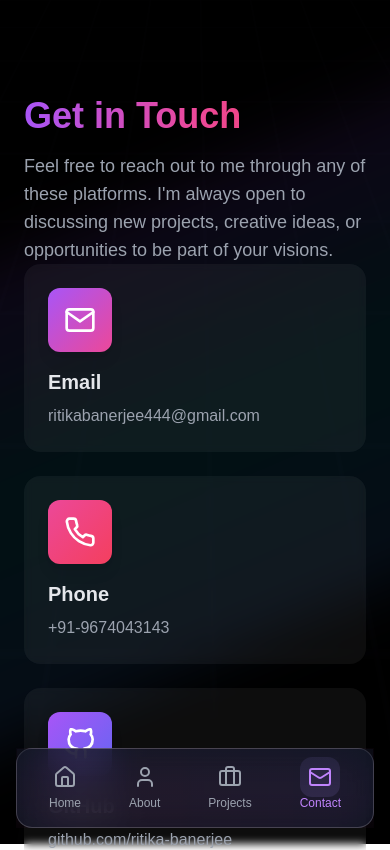
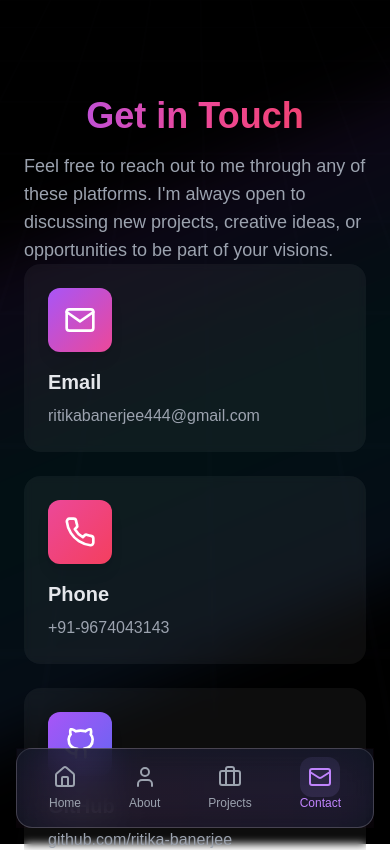
Before and after one commit to Soumyadipmaity1/portfolio-template, a Next.js app: page /contact in a window 390 px wide. Shown: the top 850 px of the page. Built offline with nearby package versions, Linux system fonts and the light colour scheme.

Commit message:
Update Contact page layout: Adjust padding and center align the "Get in Touch" heading for improved visual presentation and consistency with overall design aesthetics.

```diff
--- a/src/app/contact/page.tsx
+++ b/src/app/contact/page.tsx
@@ -9,14 +9,14 @@ export default function Contact() {
     <>
       <BackgroundAnimation />
       <Navigation isOpen={true} />
-      <div className="min-h-screen pt-24 sm:pt-32 px-6 pb-12">
+      <div className="min-h-screen pt-24 sm:pt-32 px-6 sm:pb-12 pb-32">
         <div className="max-w-6xl mx-auto">
           <motion.div
             initial={{ opacity: 0, y: -20 }}
             animate={{ opacity: 1, y: 0 }}
             // className="text-center mb-16"
           >
-            <h1 className="text-4xl md:text-5xl font-bold bg-clip-text text-transparent bg-gradient-to-r from-purple-500 via-pink-500 to-rose-500 mb-4">
+            <h1 className="text-4xl text-center sm:text-start md:text-5xl font-bold bg-clip-text text-transparent bg-gradient-to-r from-purple-500 via-pink-500 to-rose-500 mb-4">
               Get in Touch
             </h1>
             <p className="text-gray-400 text-lg max-w-2xl mx-auto">
```
